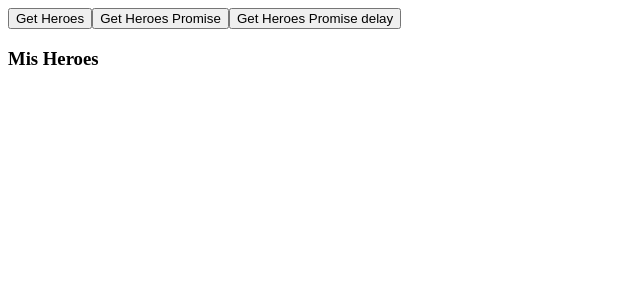
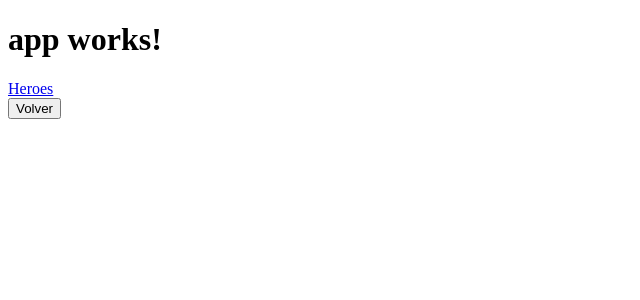
Before and after one commit to jorgeucano/tour-of-heroes-with-cli-es, an Angular app: page /detalle/1 in a window 1280 px wide. Shown: the top 300 px of the page, without its empty margins (0-640 px from the left). Built offline with nearby package versions, Linux system fonts and the light colour scheme.

Commit message:
paso-07: routeo parte 1/2

```diff
--- a/src/app/app.component.html
+++ b/src/app/app.component.html
@@ -1,3 +1,5 @@
-<h1>
-  {{title}}
-</h1>
+<h1>{{title}}</h1>
+<nav>
+  <a routerLink="/heroes">Heroes</a>
+</nav>
+<router-outlet></router-outlet>
--- a/src/app/app.component.ts
+++ b/src/app/app.component.ts
@@ -1,10 +1,12 @@
 import { Component } from '@angular/core';
-
+import { ActivatedRoute, Params }   from '@angular/router';
 @Component({
-  selector: 'app-root',
+  selector: 'heroes-app',
   templateUrl: './app.component.html',
   styleUrls: ['./app.component.css']
 })
 export class AppComponent {
   title = 'app works!';
+
+  constructor(private route: ActivatedRoute) {}
 }
--- a/src/app/heroe-detalle/heroe-detalle.component.html
+++ b/src/app/heroe-detalle/heroe-detalle.component.html
@@ -6,3 +6,4 @@
     <input [(ngModel)]="heroe.nombre" placeholder="nombre"/>
   </div>
 </div>
+<button (click)="volver()">Volver</button>
--- a/src/app/heroe-detalle/heroe-detalle.component.ts
+++ b/src/app/heroe-detalle/heroe-detalle.component.ts
@@ -1,5 +1,11 @@
 import { Component, OnInit, Input } from '@angular/core';
 import { Heroe } from '../heroe';
+
+import { ActivatedRoute, Params }   from '@angular/router';
+import { Location }                 from '@angular/common';
+import { HeroeService } from '../heroe.service';
+// para manejar el parametro de la url
+import 'rxjs/add/operator/switchMap';
 
 @Component({
   selector: 'app-heroe-detalle',
@@ -10,9 +16,22 @@ export class HeroeDetalleComponent implements OnInit {
 
   @Input() heroe: Heroe;
 
-  constructor() { }
+
+  constructor(
+  private heroService: HeroeService,
+  private route: ActivatedRoute,
+  private location: Location
+) {}
 
   ngOnInit() {
+    this.route.params
+    .switchMap((params: Params) => this.heroService.getHeroesConParametro(+params['id']))
+    .subscribe(heroe => this.heroe = heroe);
   }
 
+  volver(): void {
+  this.location.back();
 }
+
+
+}
--- a/src/app/heroe.service.ts
+++ b/src/app/heroe.service.ts
@@ -26,6 +26,11 @@ export class HeroeService {
     });
   }
 
+  getHeroesConParametro(id:number):Promise<Heroe>{
+    return this.getHeroesPromise().then(heroes => heroes.find(hero => hero.id === id));
+  }
+
+
 
 
 }
--- a/src/app/listado/listado.component.html
+++ b/src/app/listado/listado.component.html
@@ -1,13 +1,13 @@
 <button (click)="getHeroes()">Get Heroes</button>
 <button (click)="getHeroesPromise()">Get Heroes Promise</button>
 <button (click)="getHeroesDelayPromise()"> Get Heroes Promise delay</button>
-
-<app-heroe-detalle [heroe]="heroeSeleccionado"></app-heroe-detalle>
 
 <h3> Mis Heroes </h3>
 <ul class="heroes">
   <!-- iterar nuestro heroes -->
   <li *ngFor="let heroe of HEROES" (click)="seleccionar(heroe)" [class.selected]="heroe === heroeSeleccionado">
-    <span class="badge">{{heroe.id}}</span> {{heroe.nombre}}
+    <a [routerLink]="['/detalle', heroe.id]">
+      <span class="badge">{{heroe.id}}</span> {{heroe.nombre}}
+    </a>
   </li>
 </ul>
--- a/src/index.html
+++ b/src/index.html
@@ -4,11 +4,10 @@
   <meta charset="utf-8">
   <title>TourOfHeroesEs</title>
   <base href="/">
-
   <meta name="viewport" content="width=device-width, initial-scale=1">
   <link rel="icon" type="image/x-icon" href="favicon.ico">
 </head>
 <body>
-  <app-listado>Loading...</app-listado>
+  <heroes-app><img src="https://cdn-images-1.medium.com/max/800/1*1LufzuvnUabrvKL9yp6LMQ.gif"></img><heroes-app>
 </body>
 </html>
```
Also changed, not shown: src/app/app.module.ts (+10 -2 lines), 1 other file (tests, documents, lock files or other folders).
